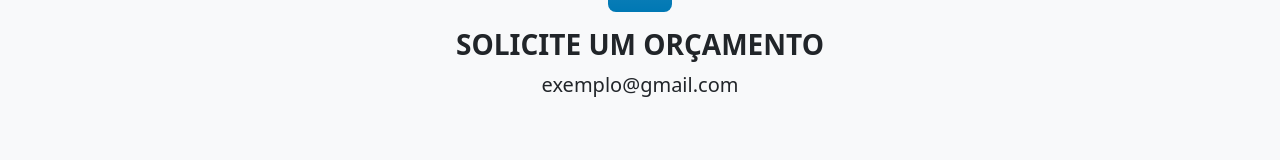
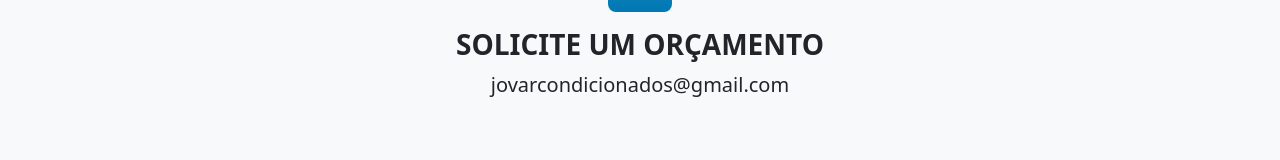
Before and after one commit to Adailson-Almeida/JOV-Ar, a website: page index.html in a window 1280 px wide. Shown: the part 2701-2861 px from the top of the page. Drawn offline with nearby package versions, Linux system fonts and the light colour scheme.

Commit message:
atualizando email

```diff
--- a/index.html
+++ b/index.html
@@ -448,7 +448,7 @@
                 <div class="text-center mb-5">
                     <div class="feature bg-primary bg-gradient text-white rounded-3 mb-3"><i class="bi bi-envelope"></i></div>
                     <h3 class="fw-bolder">SOLICITE UM ORÇAMENTO</h3>
-                    <p class="lead mb-0">exemplo@gmail.com</p>
+                    <p class="lead mb-0">jovarcondicionados@gmail.com</p>
                 </div>
                 <div class="row gx-5 justify-content-center">
 
```
